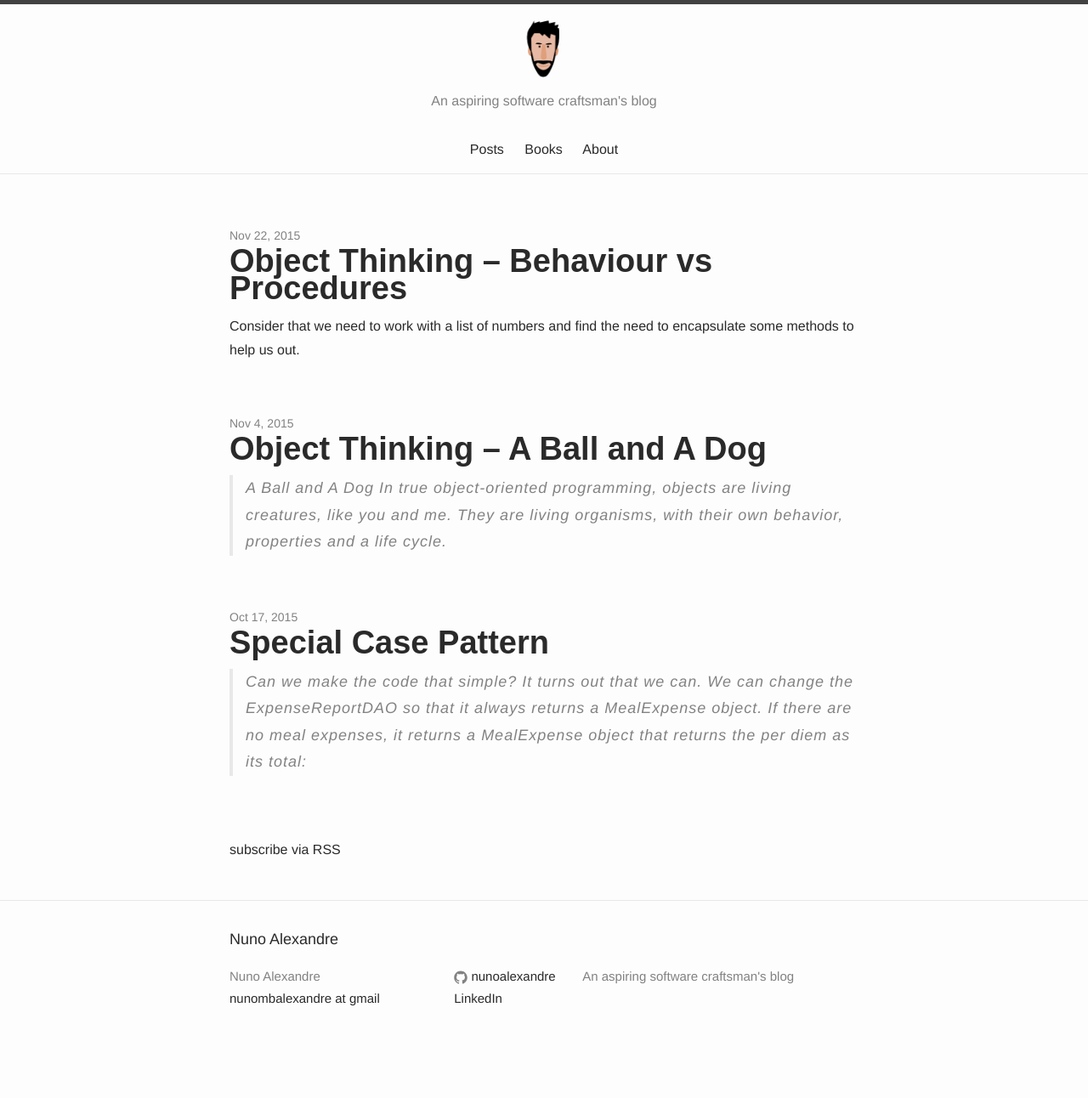
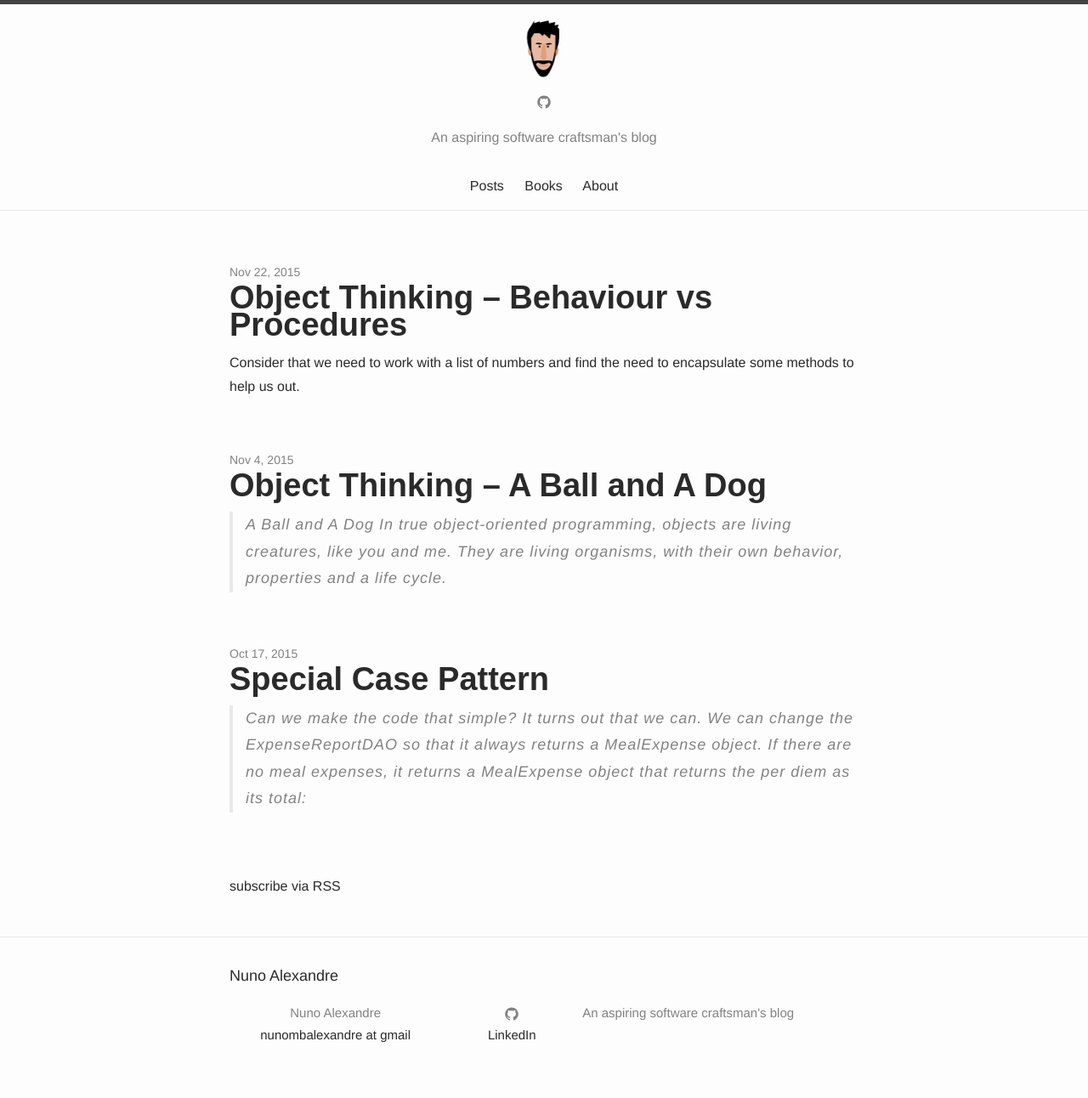
Before and after one commit to NunoAlexandre/nunoalexandre.github.io, a Jekyll site: the page built from index.html, in a window 1280 px wide. Shown: the whole page at 85% size. Built offline with Jekyll 4.4.1, drawn with Linux system fonts in a browser that asks for light colours; comment, search, counter and statistics services are not loaded; before the commit the page ends 1249 px from its top, so only the background shows below that.

Commit message:
Added github icon to nav bar

```diff
--- a/_includes/header.html
+++ b/_includes/header.html
@@ -6,6 +6,11 @@
             <img src="/images/nuno-cartoon-simple.png" class="photo" alt="photo of Nuno Alexandre">
           </a>
     </div>
+    <ul class="social-media-list">
+      <li>
+        {% include icon-github.html username=site.github_username %}
+      </li>
+    </ul>
     <p class="site-description">{{site.description}}</p>
 
     <nav class="site-nav">
--- a/_includes/icon-github.html
+++ b/_includes/icon-github.html
@@ -1 +1 @@
-<a href="https://github.com/{{ include.username }}"><span class="icon icon--github">{% include icon-github.svg %}</span><span class="username">{{ include.username }}</span></a>
+<a href="https://github.com/{{ include.username }}"><span class="icon icon--github">{% include icon-github.svg %}</span></a>
--- a/_sass/_layout.scss
+++ b/_sass/_layout.scss
@@ -116,6 +116,7 @@
 .social-media-list {
     list-style: none;
     margin-left: 0;
+    text-align:center;
 }
 
 .footer-col-wrapper {
```
